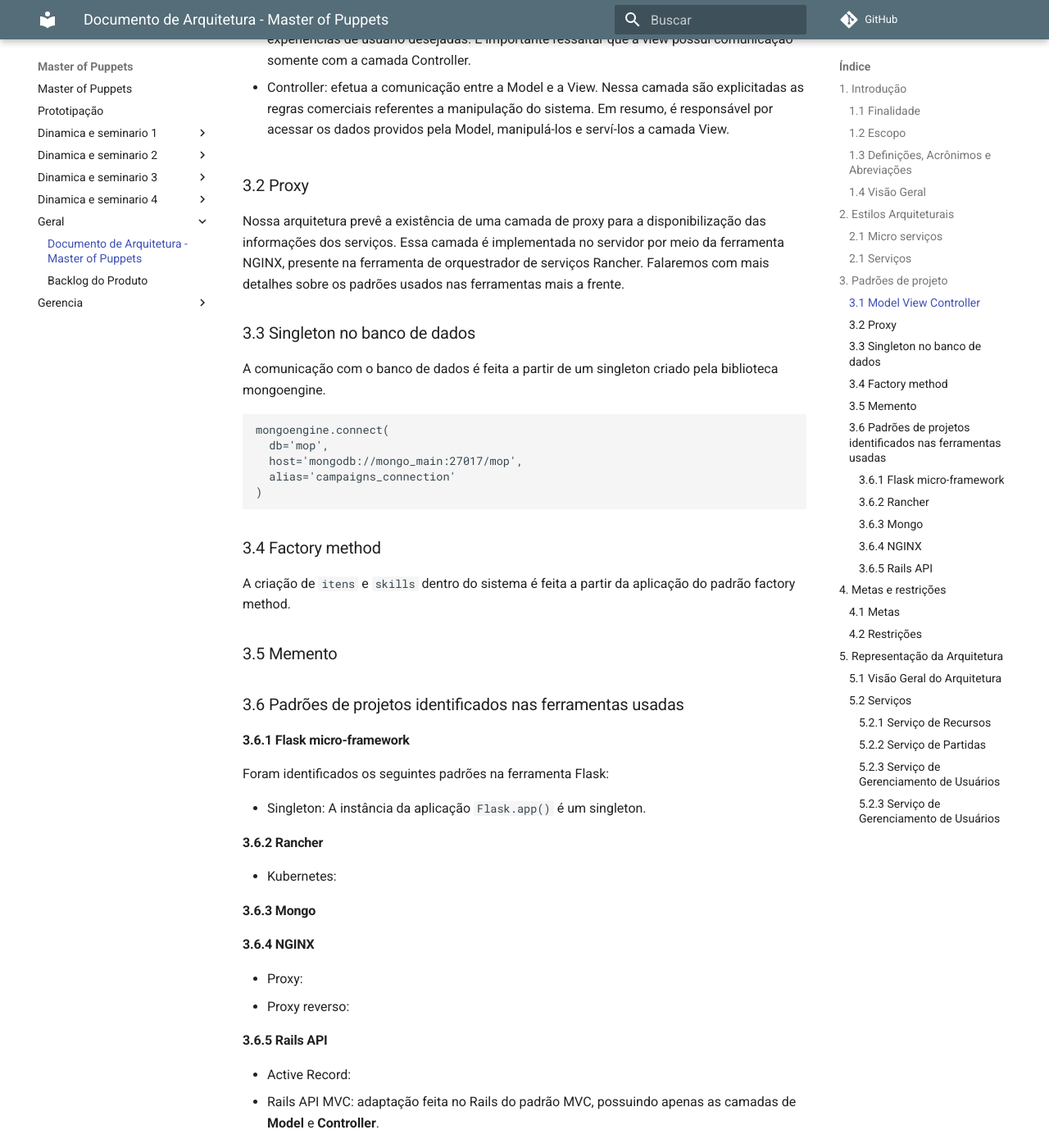
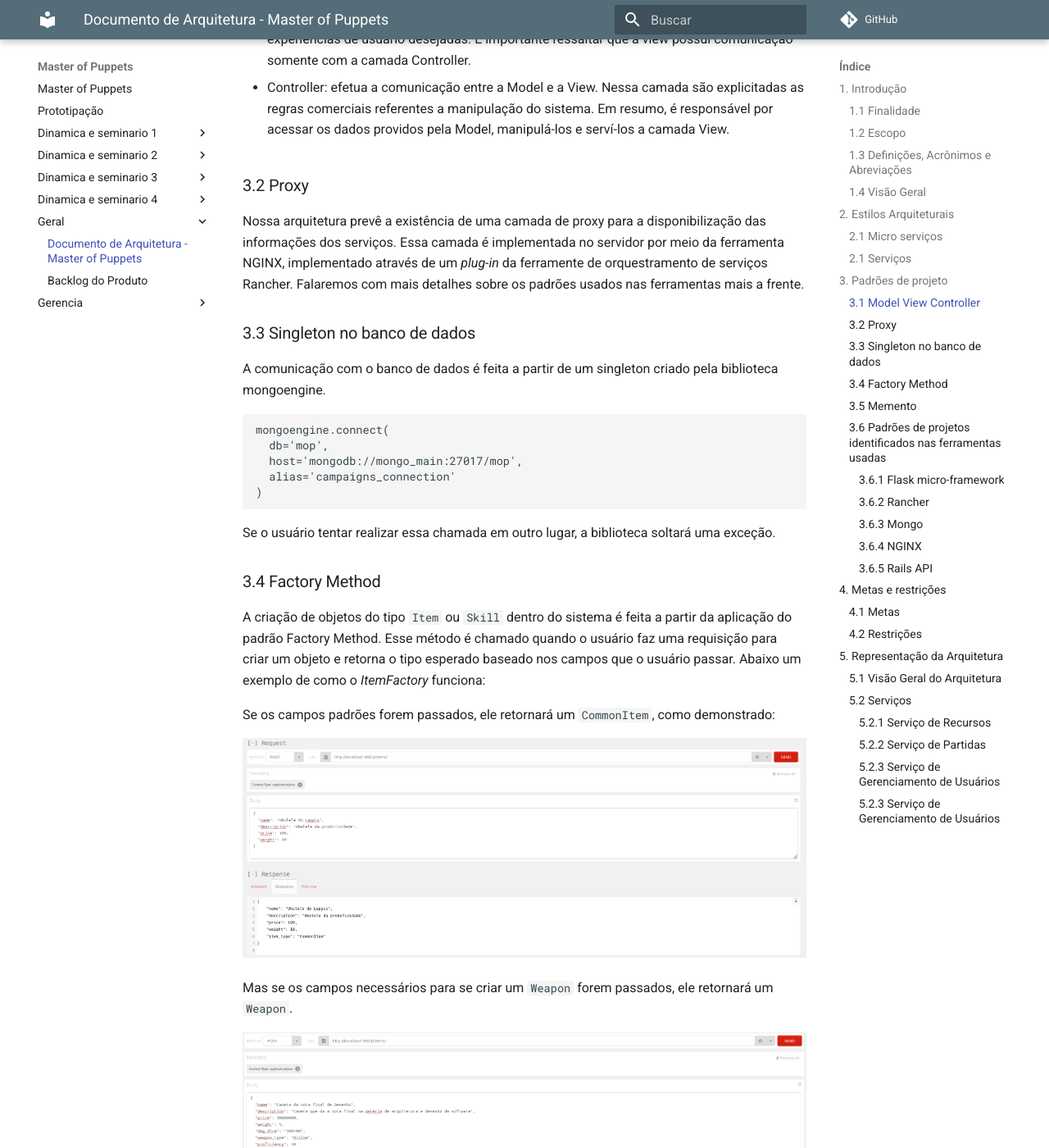
Before and after one commit to desenho-de-software-2019-02/Documentation, an MkDocs documentation site: the page built from docs/geral/arquitetura.md, in a window 1280 px wide and 1400 px high, scrolled down 1837 px. Shown: the whole window at 82% size. Built offline with MkDocs 1.6.1 and Material for MkDocs 9.7.7, drawn with Linux system fonts in a browser that asks for light colours; comment, search, counter and statistics services are not loaded.

Commit message:
Adding ItemFactory explanation
Co-authored-by: Andre Bargas <andrebargas@gmail.com>
Co-authored-by: Arthur Assis <arthur120496@gmail.com>
Co-authored-by: Guilherme de Lyra <guilyra12@gmail.com>

````diff
--- a/docs/geral/arquitetura.md
+++ b/docs/geral/arquitetura.md
@@ -48,7 +48,7 @@ Cada um dos serviços será construído com a arquitetura interna no padrão MVC
 ### 3.2 Proxy
 
 Nossa arquitetura prevê a existência de uma camada de proxy para a disponibilização das informações dos serviços.
-Essa camada é implementada no servidor por meio da ferramenta NGINX, presente na ferramenta de orquestrador de serviços Rancher. Falaremos com mais detalhes sobre os padrões usados nas ferramentas mais a frente.
+Essa camada é implementada no servidor por meio da ferramenta NGINX, implementado através de um *plug-in* da ferramente de  orquestramento de serviços Rancher. Falaremos com mais detalhes sobre os padrões usados nas ferramentas mais a frente.
 
 ### 3.3 Singleton no banco de dados
 
@@ -62,9 +62,19 @@ mongoengine.connect(
 )
 ```
 
-### 3.4 Factory method
+Se o usuário tentar realizar essa chamada em outro lugar, a biblioteca soltará uma exceção.
 
-A criação de `itens` e `skills` dentro do sistema é feita a partir da aplicação do padrão factory method.
+### 3.4 Factory Method
+
+A criação de objetos do tipo `Item` ou `Skill` dentro do sistema é feita a partir da aplicação do padrão Factory Method. Esse método é chamado quando o usuário faz uma requisição para criar um objeto e retorna o tipo esperado baseado nos campos que o usuário passar. Abaixo um exemplo de como o *ItemFactory* funciona:
+
+Se os campos padrões forem passados, ele retornará um `CommonItem`, como demonstrado:
+
+![](../img/doc_arquitetura/exemplo_commonitem.png)
+
+Mas se os campos necessários para se criar um `Weapon` forem passados, ele retornará um `Weapon`.
+
+![](../img/doc_arquitetura/exemplo_weapon.png)
 
 <!-- colocar trecho de código/diagrama -->
 
````
Also changed, not shown: docs/img/doc_arquitetura/exemplo_commonitem.png (added), docs/img/doc_arquitetura/exemplo_weapon.png (added).
